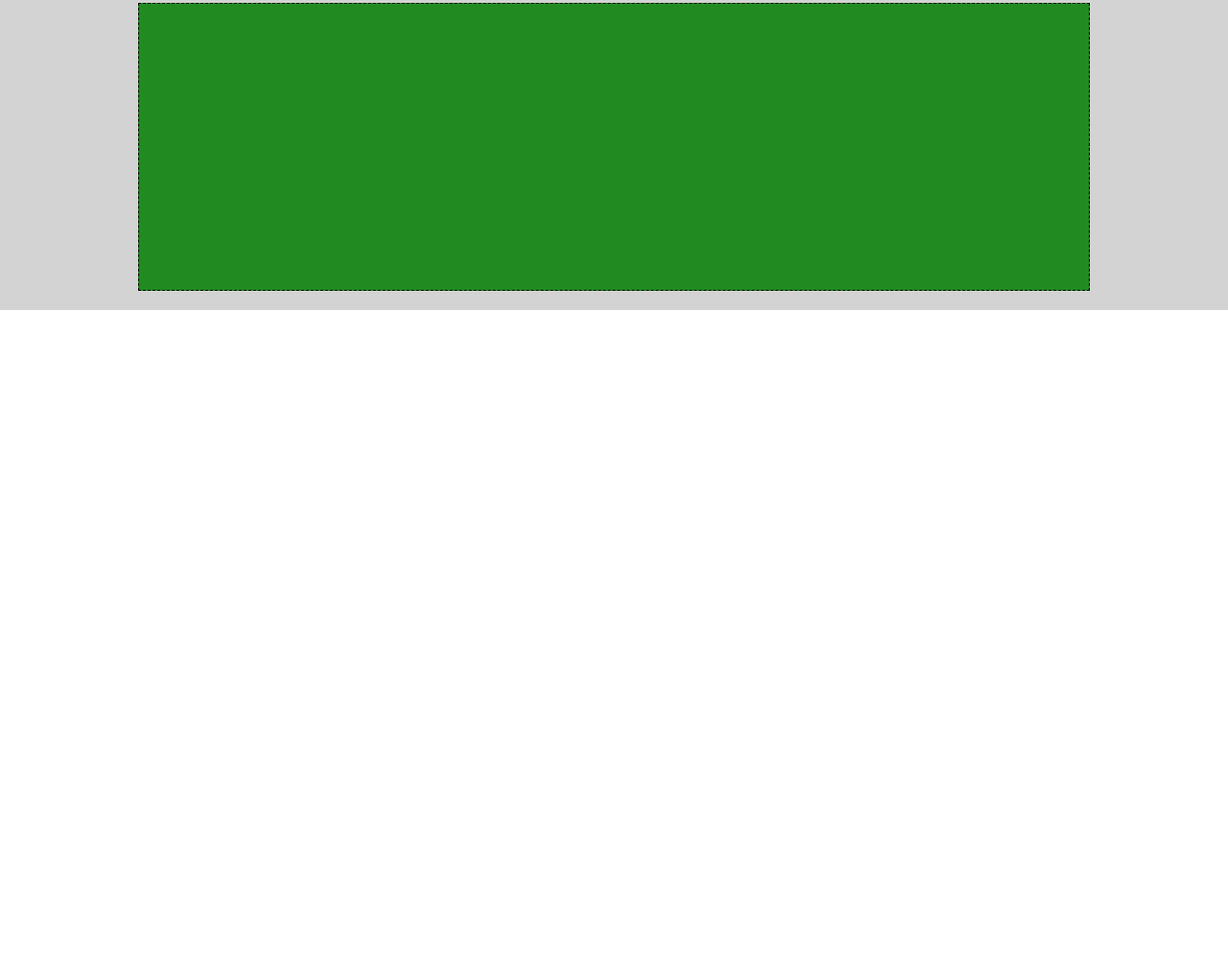
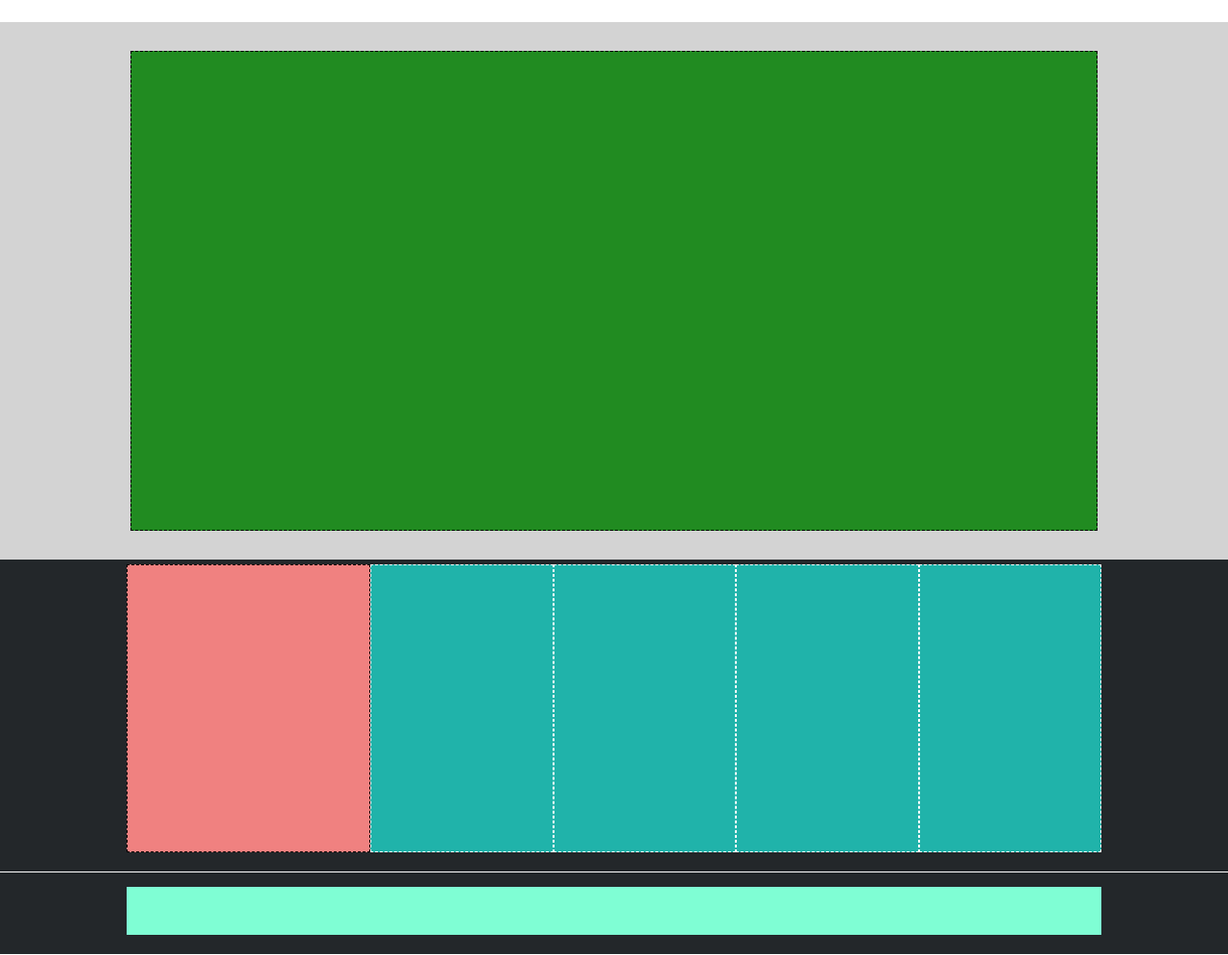
Before and after one commit to Giunta-Giovanni/htmlcss-struttura-discord, a plain HTML site: page index.html in a window 1280 px wide. Shown: the part 1419-2414 px from the top of the page at 96% size. Before the commit the page ends 1742 px from the top, so only its background shows below. Drawn offline with Linux system fonts and the light colour scheme.

Commit message:
[feat] footer macro

```diff
--- a/css/stile.css
+++ b/css/stile.css
@@ -51,7 +51,8 @@ header{
 .container-main{
     display: flex;
     justify-content: center;
-    padding: 20px;
+    margin: 0 auto;
+    padding: 30px 10px;
 }
 
 /* jumbo */
@@ -64,7 +65,6 @@ header{
 }
 
 #jumbo{
-    margin: 20px;
     width: 60%;
 
     /* debug */
@@ -104,8 +104,48 @@ header{
 
     /* debug */
     background-color: #218b21;
+    height: 500px;
 }
 
+footer{
+    background-color:#23272a;
+}
+.container-footer{
+    display: flex;
+    justify-content: center;
+    margin: 0 auto;
+    padding: 5px;
+    padding-bottom: 20px;
+    border-bottom: 1px solid white;
 
+    /* debug */
 
-/* successivamente cambiare classi colore con classi corrette da pagina */
+}
+
+.website-link{
+    width: 20%;
+
+    /* debug */
+    background-color: #f08180;
+    border: 1px dashed black;
+    height: 300px;
+
+}
+
+.footer-nav{
+    width: 15%;
+
+    /* debug */
+    background-color: #20b3aa;
+    border: 1px dashed white;
+    height: 300px;
+}
+
+.end-box{
+    margin-top: 10px;
+    width: 80%;
+
+    /* debug */
+    background-color: #7ffed4;
+    height: 50px;
+}
--- a/index.html
+++ b/index.html
@@ -63,6 +63,20 @@
     </main>
 
     <!--footer -->
-    <footer></footer>
+    <footer>
+        <!-- parte superiore footer -->
+        <nav class="container-footer">
+            <div class="website-link"></div>
+            <div class="footer-nav"></div>
+            <div class="footer-nav"></div>
+            <div class="footer-nav"></div>
+            <div class="footer-nav"></div>
+        </nav>
+
+        <!-- parte inferiore footer -->
+        <div class="container-footer">
+            <div class="end-box"></div>
+        </div>
+    </footer>
 </body>
 </html>
```
